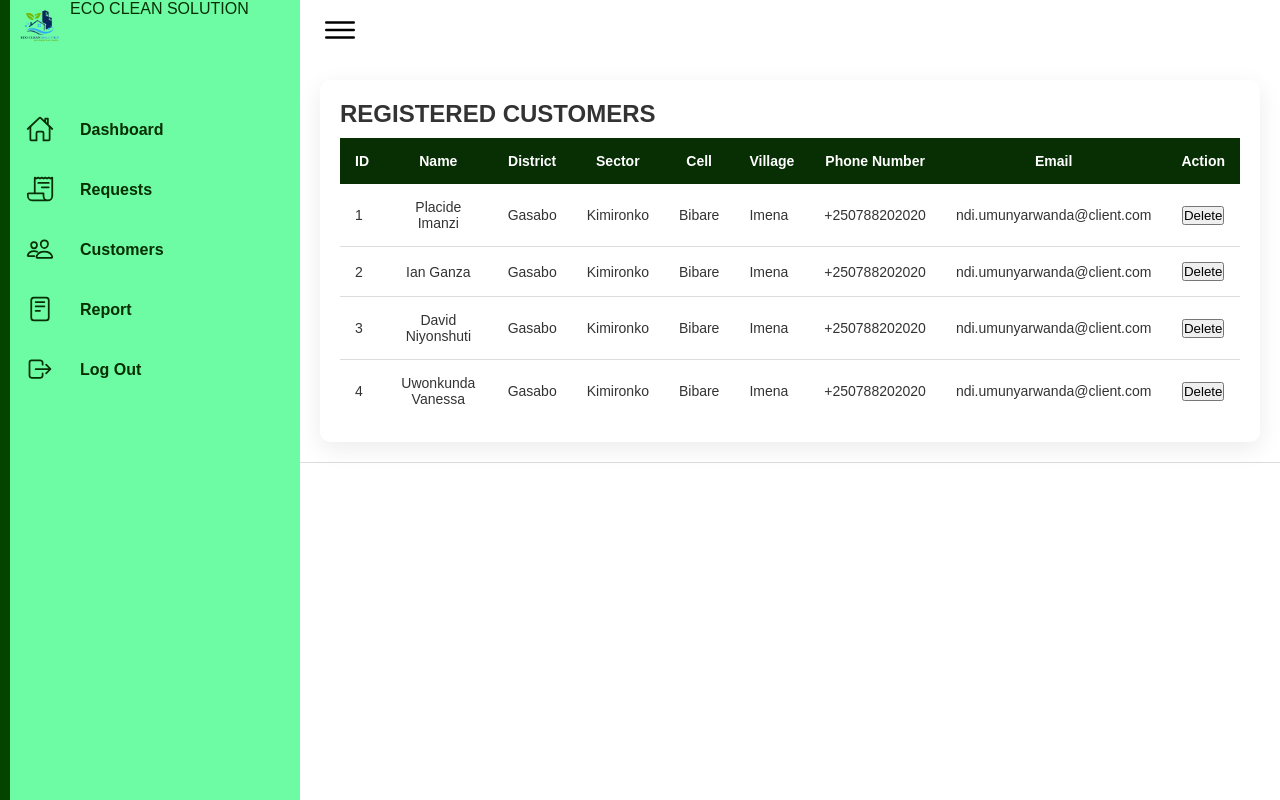
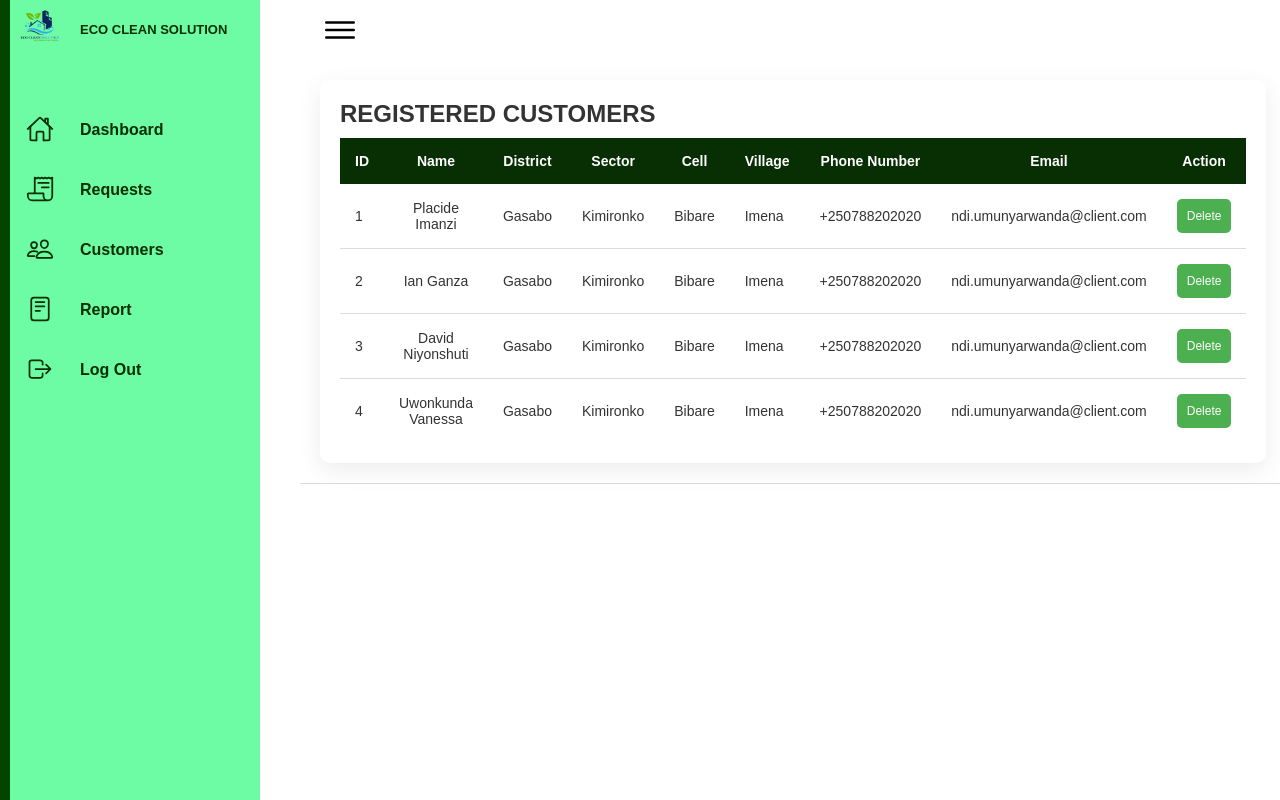
Before and after one commit to Daniel-IRYIVUZE/Eco_clean_Solutions, a Flask app: template EcoApp/templates/customers.html in a window 1280 px wide. Run offline with Flask 3, Linux system fonts and the light colour scheme; the template is opened without the code that fills it, so the values that code supplies are empty.

Commit message:
updating admin-dash.css

```diff
--- a/EcoApp/static/admin-dash.css
+++ b/EcoApp/static/admin-dash.css
@@ -34,12 +34,14 @@ body {
 .container {
   position: relative;
   width: 100%;
+  box-shadow: 0 0 10px rgba(0, 0, 0, 0.1);
+  border-radius: 10px;
 }
 
 /* =============== Navigation ================ */
 .navigation {
   position: fixed;
-  width: 300px;
+  width: 260px;
   height: 100%;
   background: var(--black2);
   border-left: 10px solid var(--blue);
@@ -148,12 +150,23 @@ h6 button[type="submit"]:focus {
   border-color: #078a0e;
 }
 
+.navigation ul li a .topup {
+  position: relative;
+  display: block;
+  padding: 0 10px;
+  font-size: 13px;
+  height: 60px;
+  font-weight: 900;
+  line-height: 60px;
+  text-align: start;
+  white-space: nowrap;
+}
 .navigation ul li a .title {
   position: relative;
   display: block;
   padding: 0 10px;
   height: 60px;
-  font-weight: 800;
+  font-weight: 600;
   line-height: 60px;
   text-align: start;
   white-space: nowrap;
@@ -233,6 +246,42 @@ h6 button[type="submit"]:focus {
   left: 80px;
 }
 
+.button-container {
+  display: flex;
+  gap: 2px;
+}
+.button-container input[type="button"] {
+  padding: 10px;
+  border: none;
+  border-radius: 5px;
+  font-size: 12px;
+  cursor: pointer;
+  transition: background-color 0.3s ease;
+}
+.button-container input[type="button"]:nth-child(1) {
+  background-color: #4caf50; /* Green */
+  color: white;
+}
+.button-container input[type="button"]:nth-child(1):hover {
+  background-color: #45a049;
+}
+.button-container input[type="button"]:nth-child(2) {
+  background-color: #f44336; /* Red */
+  color: white;
+}
+.button-container input[type="button"]:nth-child(2):hover {
+  background-color: #da190b;
+}
+@media (max-width: 600px) {
+  .button-container {
+    flex-direction: column;
+    gap: 5px;
+  }
+  .button-container input[type="button"] {
+    width: 100%;
+    box-sizing: border-box;
+  }
+}
 .topbar {
   width: 100%;
   height: 60px;
```
Also changed, not shown: other parts of EcoApp/static/admin-dash.css (+99 -10 lines).
